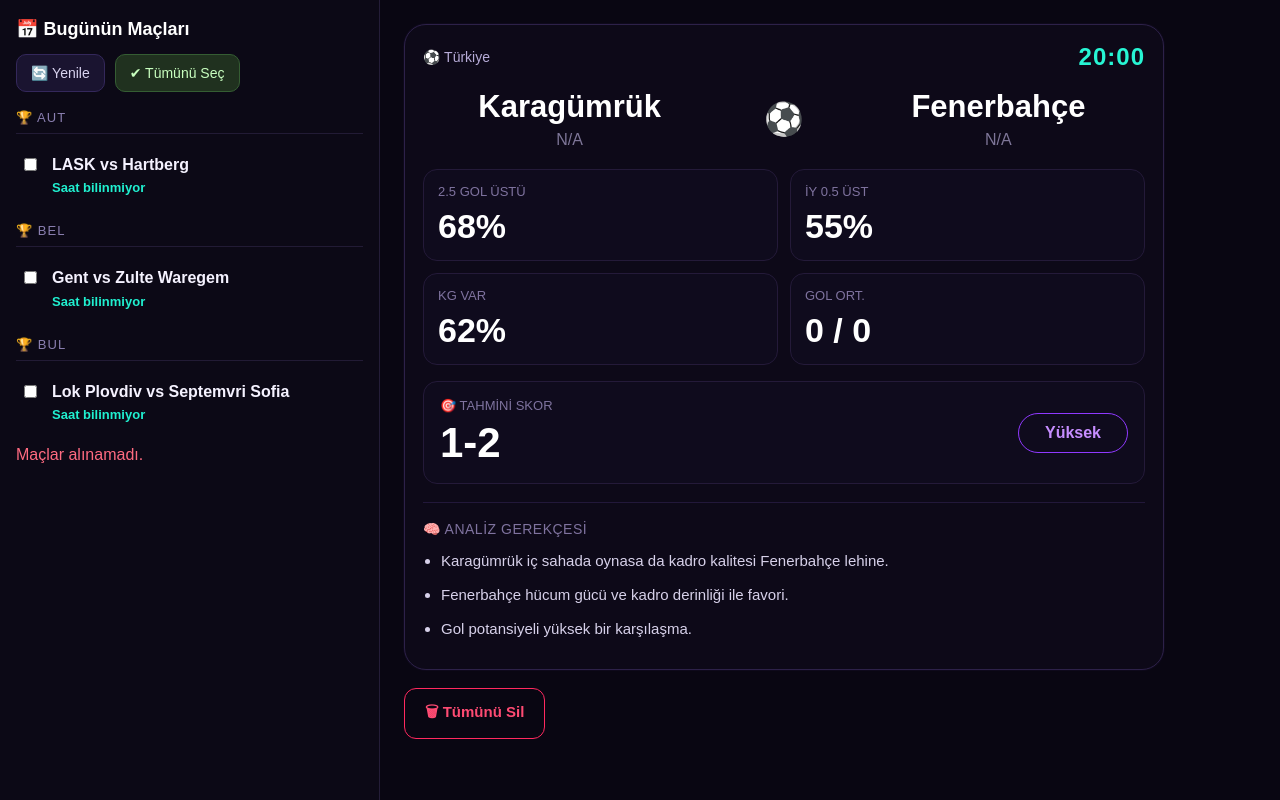
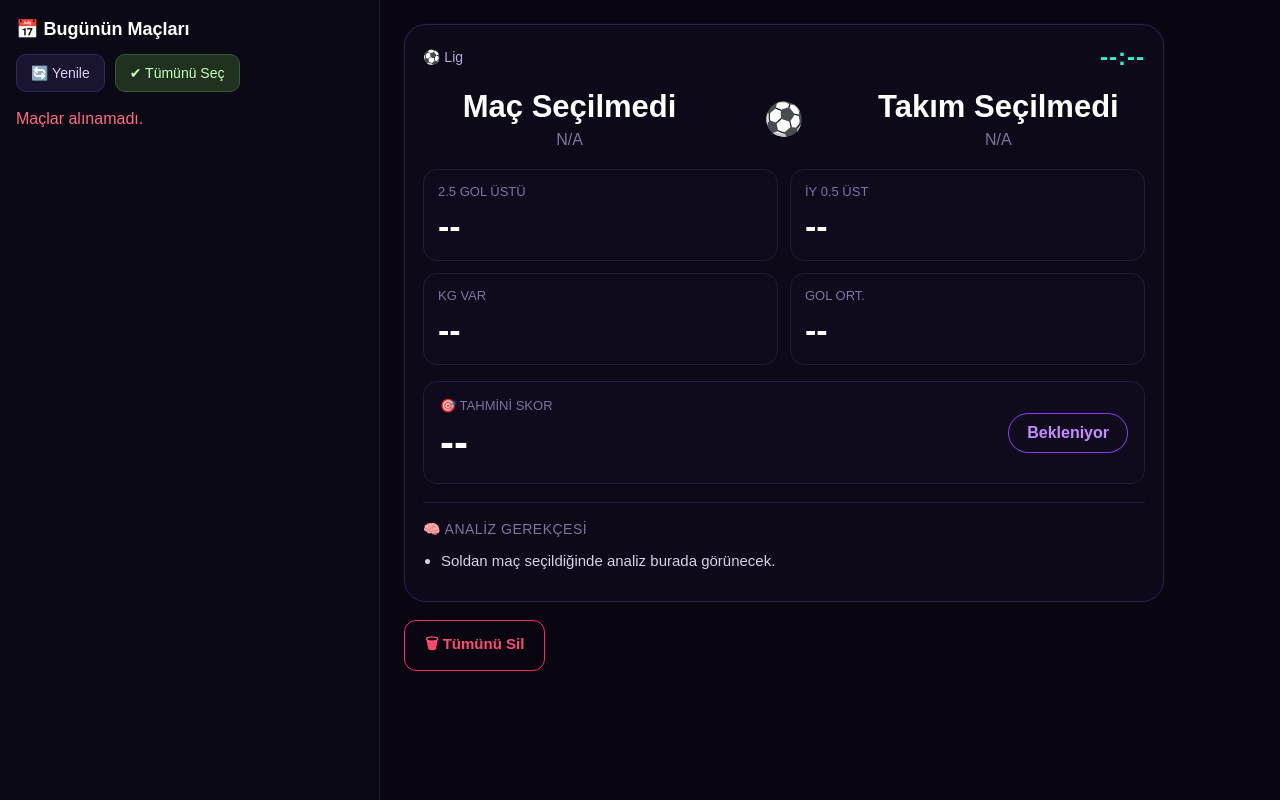
Before and after one commit to bahistavsiyesi-spec/futbol-analiz-platformu, a Python web app: template templates/index.html in a window 1280 px wide. Run offline with Jinja, Linux system fonts and the light colour scheme; the template is opened without the code that fills it, so the values that code supplies are empty.

Commit message:
Update index.html

```diff
--- a/templates/index.html
+++ b/templates/index.html
@@ -5,7 +5,6 @@
   <title>Futbol Analiz Platformu</title>
   <link rel="stylesheet" href="/static/style.css">
 </head>
-
 <body>
 
   <div class="container">
@@ -19,56 +18,26 @@
           <button class="btn green">✔ Tümünü Seç</button>
         </div>
       </div>
-
-      <div class="league">🏆 AUT</div>
-
-      <div class="match">
-        <input type="checkbox">
-        <div>
-          <div class="teams">LASK vs Hartberg</div>
-          <div class="time">Saat bilinmiyor</div>
-        </div>
-      </div>
-
-      <div class="league">🏆 BEL</div>
-
-      <div class="match">
-        <input type="checkbox">
-        <div>
-          <div class="teams">Gent vs Zulte Waregem</div>
-          <div class="time">Saat bilinmiyor</div>
-        </div>
-      </div>
-
-      <div class="league">🏆 BUL</div>
-
-      <div class="match">
-        <input type="checkbox">
-        <div>
-          <div class="teams">Lok Plovdiv vs Septemvri Sofia</div>
-          <div class="time">Saat bilinmiyor</div>
-        </div>
-      </div>
     </div>
 
     <div class="right-panel">
       <div class="analysis-card">
 
         <div class="league-title">
-          ⚽ Türkiye
-          <span class="match-time">20:00</span>
+          ⚽ Lig
+          <span class="match-time">--:--</span>
         </div>
 
         <div class="teams-row">
           <div class="team">
-            Karagümrük
+            Maç Seçilmedi
             <span>N/A</span>
           </div>
 
           <div class="vs">⚽</div>
 
           <div class="team">
-            Fenerbahçe
+            Takım Seçilmedi
             <span>N/A</span>
           </div>
         </div>
@@ -76,43 +45,40 @@
         <div class="stats">
           <div class="stat">
             <div class="stat-title">2.5 GOL ÜSTÜ</div>
-            <div class="percent">68%</div>
+            <div class="percent">--</div>
           </div>
 
           <div class="stat">
             <div class="stat-title">İY 0.5 ÜST</div>
-            <div class="percent">55%</div>
+            <div class="percent">--</div>
           </div>
 
           <div class="stat">
             <div class="stat-title">KG VAR</div>
-            <div class="percent">62%</div>
+            <div class="percent">--</div>
           </div>
 
           <div class="stat">
             <div class="stat-title">GOL ORT.</div>
-            <div class="percent">0 / 0</div>
+            <div class="percent">--</div>
           </div>
         </div>
 
         <div class="score">
           <div>
             <span>🎯 TAHMİNİ SKOR</span>
-            <b>1-2</b>
+            <b>--</b>
           </div>
 
           <div class="confidence">
-            Yüksek
+            Bekleniyor
           </div>
         </div>
 
         <div class="analysis">
           <div class="title">🧠 ANALİZ GEREKÇESİ</div>
-
           <ul>
-            <li>Karagümrük iç sahada oynasa da kadro kalitesi Fenerbahçe lehine.</li>
-            <li>Fenerbahçe hücum gücü ve kadro derinliği ile favori.</li>
-            <li>Gol potansiyeli yüksek bir karşılaşma.</li>
+            <li>Soldan maç seçildiğinde analiz burada görünecek.</li>
           </ul>
         </div>
 
```
